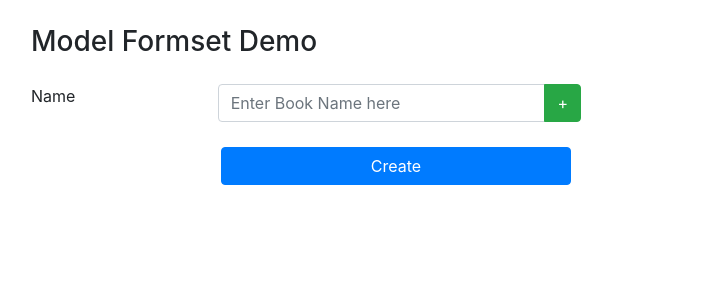
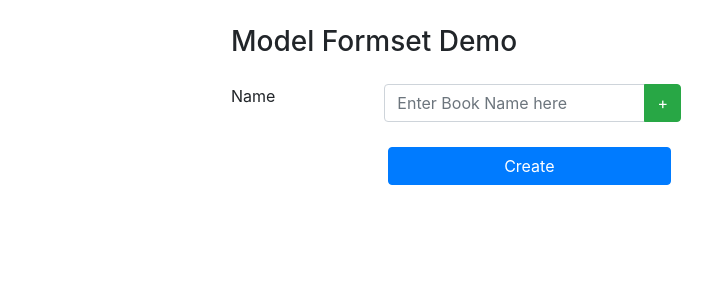
Before and after one commit to taranjeet/django-library-app, a Django app: page /store/book/create_model in a window 1280 px wide. Shown: the part 56-356 px from the top of the page, without its empty margins (54-766 px from the left). Run offline with Django 3.2, Linux system fonts and the light colour scheme; some libraries are stand-ins or nearby versions.

```diff
--- a/djlibrary/templates/base.html
+++ b/djlibrary/templates/base.html
@@ -33,8 +33,12 @@
 
     <div class="container">
         <div class="row spacer"></div>
-    {% block container %}
-    {% endblock %}
+        <div class="row offset-2">
+            <div class="col-12">
+                {% block container %}
+                {% endblock %}
+            </div>
+        </div>
     </div>
 
     <!-- Optional JavaScript -->
```
